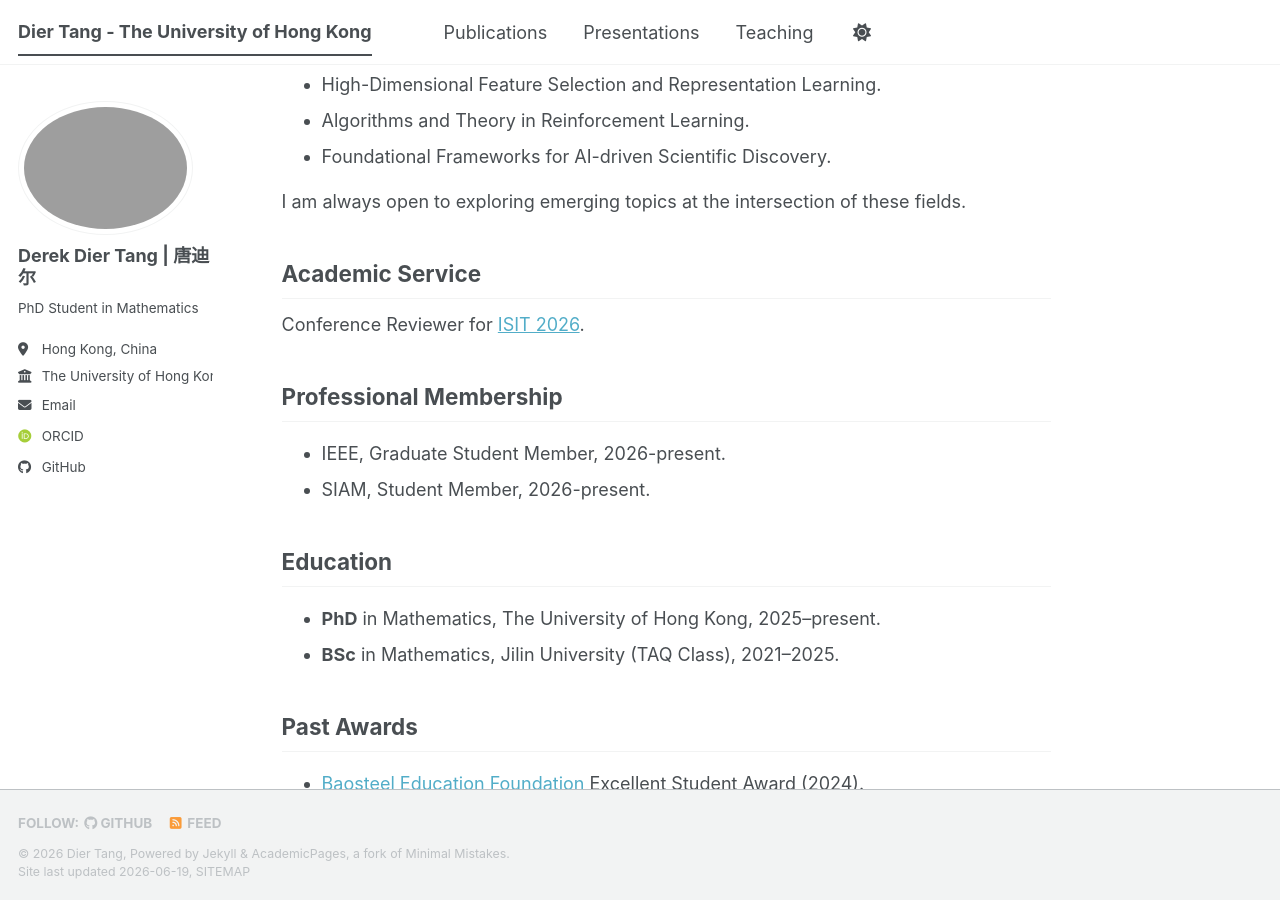
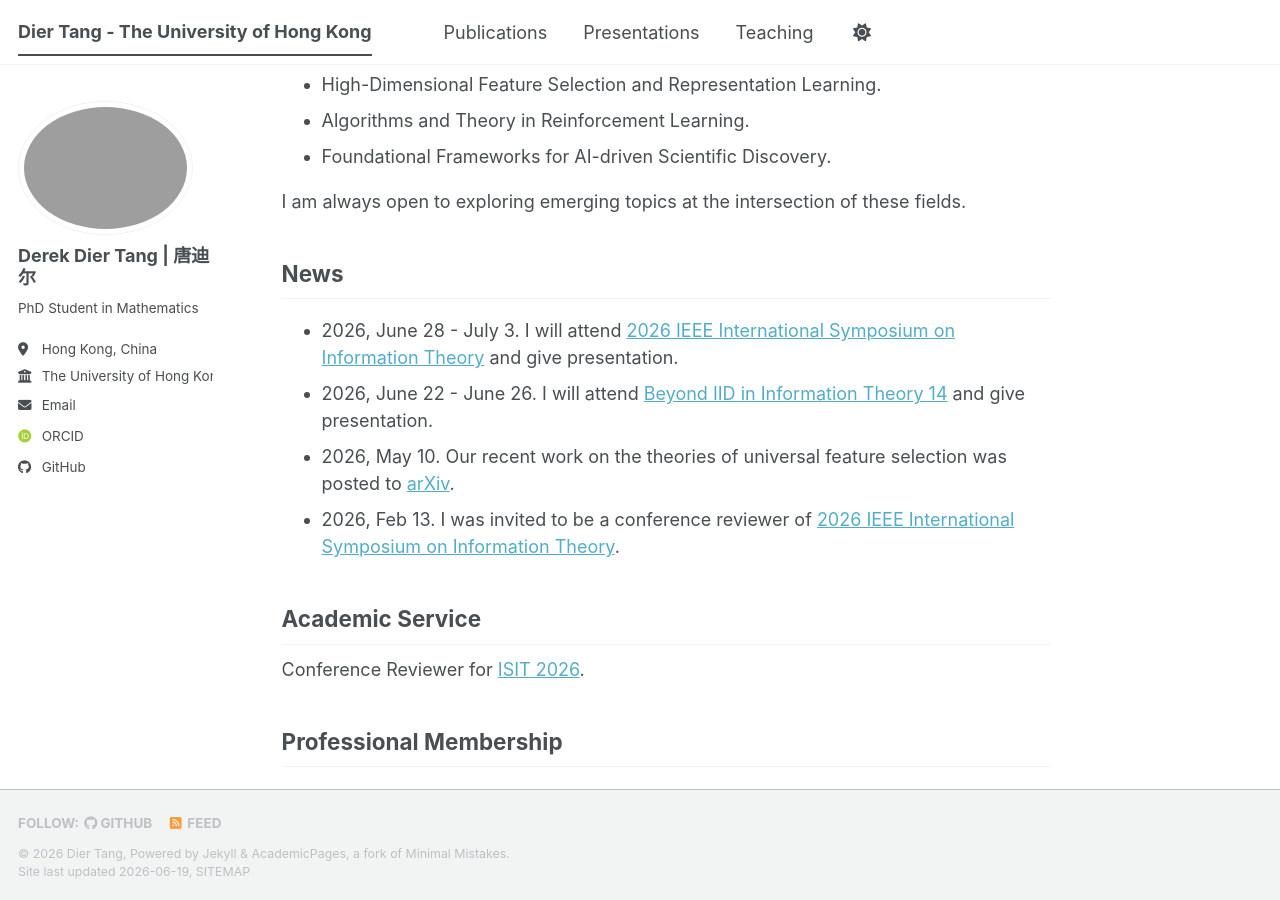
Before and after one commit to TangDier03/tangdier03.github.io, a Jekyll site: the page built from _pages/about.md, in a window 1280 px wide and 900 px high, scrolled down 389 px. Built offline with Jekyll 4.4.1, drawn with Linux system fonts in a browser that asks for light colours; some web fonts are replaced; a script bundle is joined from its source files by our own code; library files that are not in the unit come from our copies.

Commit message:
Update about.md

```diff
--- a/_pages/about.md
+++ b/_pages/about.md
@@ -19,6 +19,15 @@ My current research focuses on unifying **machine learning**, **information theo
 - Foundational Frameworks for AI-driven Scientific Discovery.
 
 I am always open to exploring emerging topics at the intersection of these fields.
+
+
+## News
+
+- 2026, June 28 - July 3. I will attend [2026 IEEE International Symposium on Information Theory](https://2026.ieee-isit.org/) and give presentation.
+- 2026, June 22 - June 26. I will attend [Beyond IID in Information Theory 14](https://www.beyondiid2026.com/) and give presentation.
+- 2026, May 10. Our recent work on the theories of universal feature selection was posted to [arXiv](https://arxiv.org/abs/2605.09396).
+- 2026, Feb 13. I was invited to be a conference reviewer of [2026 IEEE International Symposium on Information Theory](https://2026.ieee-isit.org/).
+
 
 
 
```
